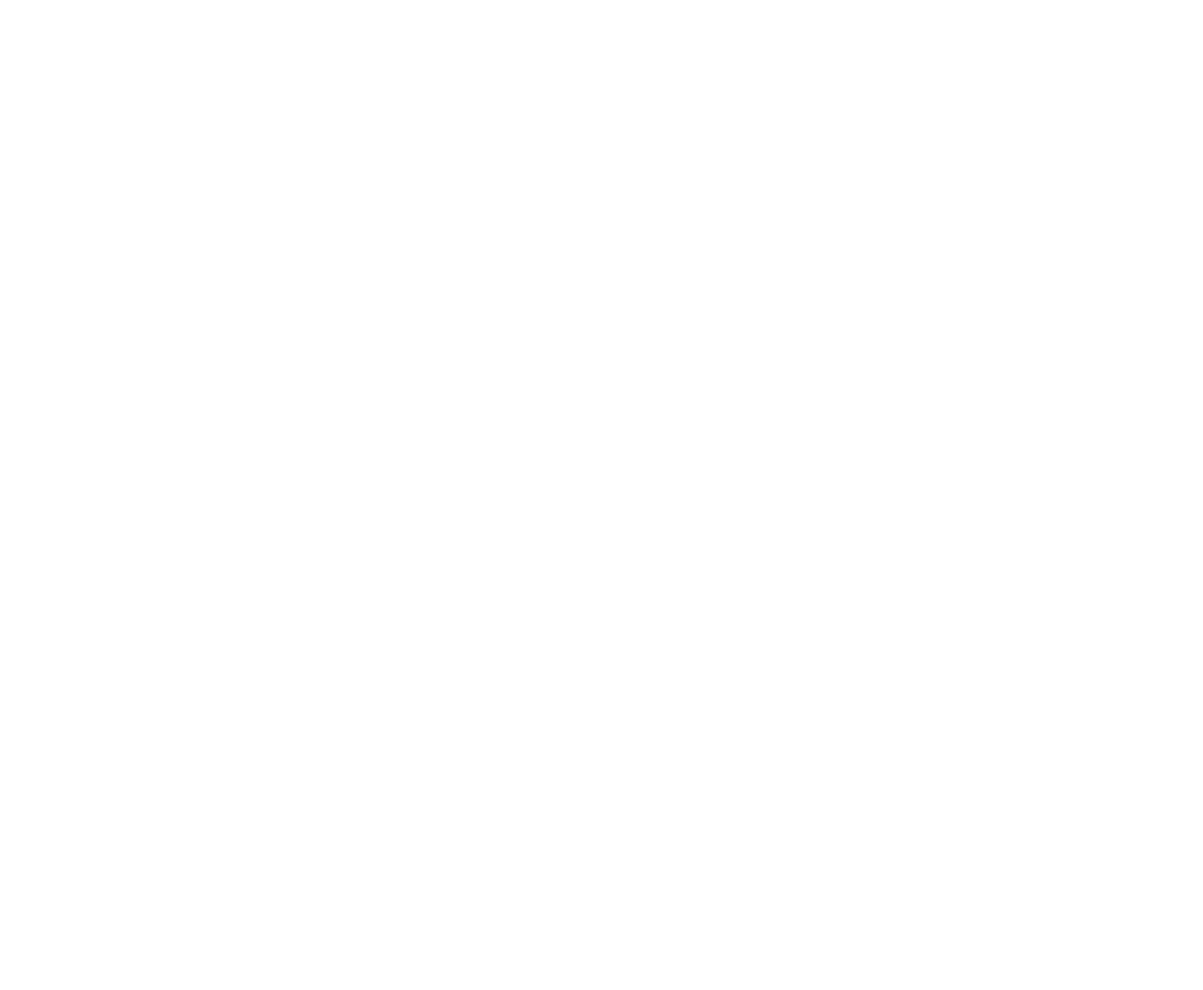
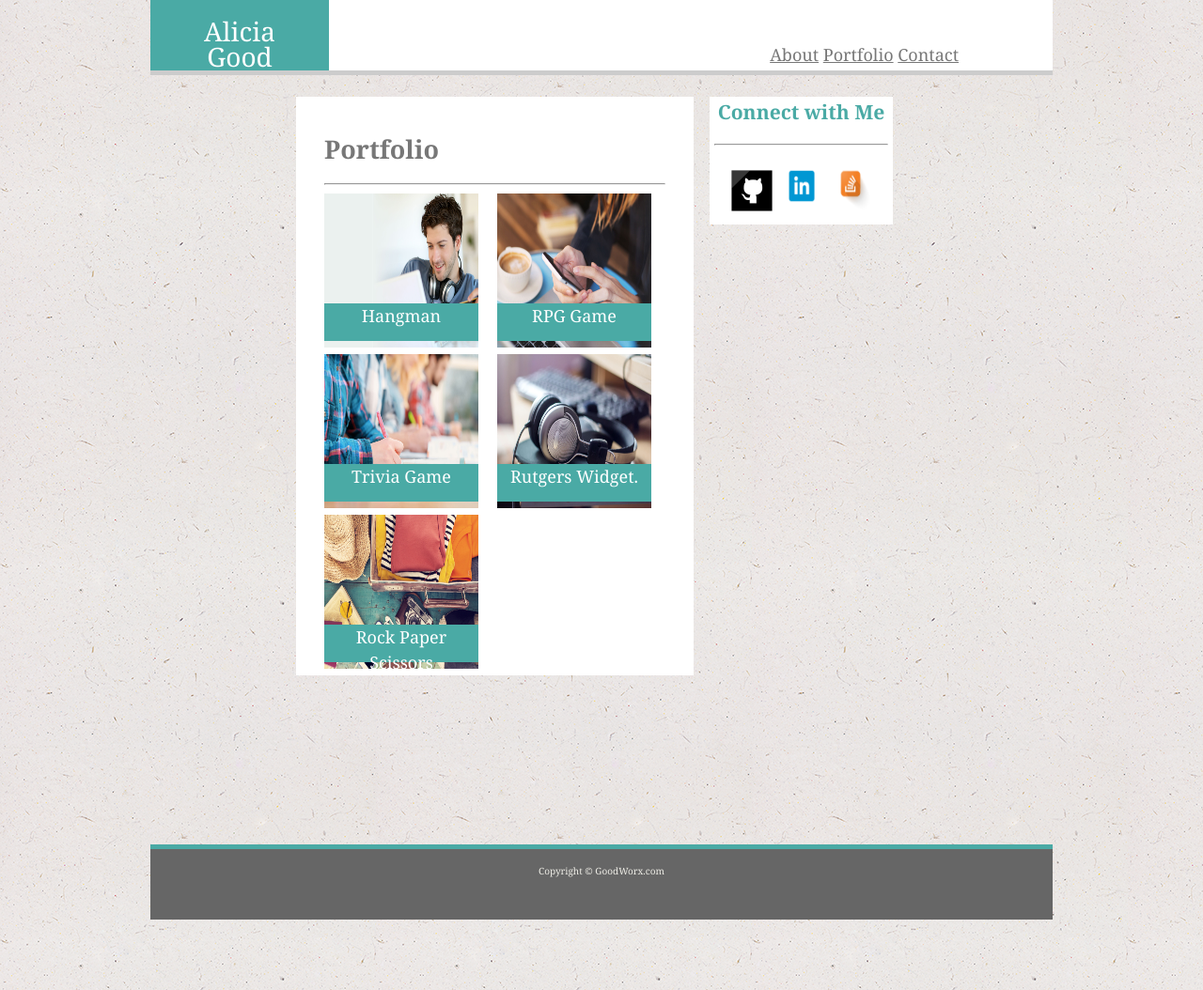
Before and after one commit to adgood100/Basic-Portfolio, a plain HTML site: page portfolio.html in a window 1280 px wide. Shown: the whole page at 94% size. Before the commit the page ends 800 px from the top, so only its background shows below. Drawn offline with Linux system fonts and the light colour scheme.

Commit message:
Updated all Homework 1 pages for recommended assignent Tuesday July 25 2017

```diff
--- /dev/null
+++ b/assets/css/connectme3.css
@@ -0,0 +1,21 @@
+#connectwithme {
+	overflow: auto;
+	clear: both;
+	box-sizing: border-box;
+	position: relative;
+	bottom: 660px;
+	right: -440px;
+	background-color: #ffffff;
+	width: 30%;
+	color: #4aaaa5;
+	padding: 5px;
+	text-align: center;
+	font-size: 18px;
+}
+
+#letsgetsocial {
+	display: inline;
+	text-align: center;
+	margin: 0px;
+	padding: 0px;
+}
--- a/assets/css/style.css
+++ b/assets/css/style.css
@@ -128,29 +128,105 @@ input[type=submit] {
 	height: 35px;
 	font-size: 18px;
 }
-/*
-#connectwithme {
+
+.r1-column1 {
+	overflow: auto;
+	clear: both;
+	box-sizing: border-box;
+	float: left;
+	width: 48%;
+	margin-right: 10px;
+}
+
+.r1-column2 {
+	float: left;
+	width: 48%;
+	margin: 0;
+}
+
+.r2-column1 {
+	overflow: auto;
+	clear: both;
+	box-sizing: border-box;
+	float: left;
+	width: 48%;
+	margin-right: 10px;
+}
+
+.r2-column2 {
+	float: left;
+	width: 48%;
+	margin: 0;
+}
+
+
+#this-block-image1 {
 	overflow: auto;
 	clear: both;
 	box-sizing: border-box;
 	position: relative;
-	bottom: 458px;
-	right: -440px;
-	background-color: #ffffff;
-	width: 30%;
-	color: #4aaaa5;
-	padding: 5px;
-	text-align: center;
-	font-size: 18px;
 }
 
-#letsgetsocial {
-	display: inline;
+#this-block-blurb1 {
+	position: absolute;
+	top: 117px; */
+}
+
+#this-block-image2 {
+	overflow: auto;
+	clear: both;
+	box-sizing: border-box;
+	position: relative;
+}
+
+#this-block-blurb2 {
+	position: absolute;
+	top: 117px; */
+}
+
+#this-block-image3 {
+	overflow: auto;
+	clear: both;
+	box-sizing: border-box;
+	position: relative;
+}
+
+#this-block-blurb3 {
+	position: absolute;
+	top: 117px; */
+}
+
+#this-block-image4 {
+	overflow: auto;
+	clear: both;
+	box-sizing: border-box;
+	position: relative;
+}
+
+#this-block-blurb4 {
+	position: absolute;
+	top: 117px; */
+}
+
+#this-block-image5 {
+	overflow: auto;
+	clear: both;
+	box-sizing: border-box;
+	position: relative;
+}
+
+#this-block-blurb5 {
+	position: absolute;
+	top: 117px; */
+}
+
+.this-blurb-inner {
+	background-color: #4aaaa5;
 	text-align: center;
-	margin: 0px;
-	padding: 0px;
+	color: #ffffff;
+	width: 164px;
+	height: 40px;
 }
-*/
 #footer-info {
 	overflow: auto;
 	clear: both;
--- a/portfolio.html
+++ b/portfolio.html
@@ -0,0 +1,173 @@
+<!DOCTYPE html>
+<html lang="en">
+<head>
+	<meta charset="UTF-8">
+
+		<title>GoodWorx Homework Assignment 1 - Portfolio</title>
+
+	<!-- Linking CSS -->
+	<link rel="stylesheet" type="text/css" href="assets/css/style.css">
+	<link rel="stylesheet" type="text/css" href="assets/css/connectme3.css">
+
+</head>
+<body>
+
+
+<div class="container">
+	<header>
+	   <p id="head0">Alicia Good</p>
+	   <p id="head1">
+		   <ul>
+				<li>
+					<a href="#">About</a>
+				</li>
+					<a href="#">Portfolio</a>
+				<li>
+					<a href="#">Contact</a>
+				</li>
+				<li>
+					<a>
+					</a>
+				</li>
+		   </ul>
+	   </p>
+	</header>
+
+	<section id="main-section">
+		<section id="main-bio">
+			<h2>Portfolio</h2>
+			<hr>
+<!-- BGN Portfolio-->
+
+		<section class="sectioned section-white">
+			<div class="portfolio">
+
+				<div id="row1">
+					<div class="r1-column1">
+
+						<div class="this-block-inner">
+							<div id="this-block-image1">
+								<a href="#"><img src="assets/images/hangman.jpg" alt="Hangman" style="width:164px; height: 164px;"></a>
+							<!-- </div> -->
+							<div id="this-block-blurb1">
+								<div class="this-blurb-inner">
+									<span>Hangman</span>
+								</div>
+							</div>
+							</div>
+						</div>
+					</div>
+
+					<div class="r1-column2">
+
+						<div class="this-block-inner">
+							<div id="this-block-image2">
+
+								<a href="#"><img src="assets/images/rpggame.jpg" alt="RPG Game" style="width:164px; height: 164px;"></a>
+
+							<!-- </div> -->
+							<div id="this-block-blurb2">
+								<div class="this-blurb-inner">
+									<span>RPG Game</span>
+								</div>
+							</div>
+							</div>
+						</div>
+					</div>
+
+				</div> <!-- row 1 -->
+
+				<div id="row2">
+					<div class="r2-column1">
+
+						<div class="this-block-inner">
+							<div id="this-block-image3">
+
+								<a href="#"><img src="assets/images/triviagame.jpg" alt="Trivia Game" style="width:164px; height: 164px;"></a>
+
+							<!-- </div> -->
+							<div id="this-block-blurb3">
+								<div class="this-blurb-inner">
+									<span>Trivia Game</span>
+								</div>
+							</div>
+							</div>
+						</div>
+
+					</div>
+					<div class="r2-column2">
+
+						<div class="this-block-inner">
+							<div id="this-block-image4">
+
+								<a href="#"><img src="assets/images/rutgersinfowidget.jpg" alt="Rutgers Info Widget" style="width:164px; height: 164px;"></a>
+
+							<!-- </div> -->
+							<div id="this-block-blurb4">
+								<div class="this-blurb-inner">
+									<span>Rutgers Widget.</span>
+								</div>
+							</div>
+							</div>
+						</div>
+
+					</div>
+				</div>  <!-- row2 -->
+
+				<div id="row3">
+					<div class="r3-column1">
+
+						<div class="this-block-inner">
+							<div id="this-block-image5">
+
+								<a href="#"><img src="assets/images/rockpaperscissor.jpg" alt="Rock Paper Scissors" style="width:164px; height: 164px;"></a>
+
+							<!-- </div> -->
+							<div id="this-block-blurb5">
+								<div class="this-blurb-inner">
+									<span>Rock Paper Scissors</span>
+								</div>
+							</div>
+							</div>
+						</div>
+
+					</div>
+				</div>  <!-- row3 -->
+			</div>
+		</section>
+
+
+<!-- END Portfolio -->
+		</section>
+
+		<section id="connectwithme">
+			<h3>Connect with Me</h3>
+			<hr>
+				<ul id="letsgetsocial">
+					<li>
+						<a>
+							<img src="assets/images/github.png" width="48" height="48">
+						</a>
+					</li>
+					<li>
+						<a>
+							<img src="assets/images/linkedin.png" width="48" height="58">
+						</a>
+					</li>
+					<li>
+						<a>
+							<img src="assets/images/stackoverflow.png" width="48" height="63">
+						</a>
+					</li>
+				</ul>
+		</section>
+	</section>
+
+	<section id="footer-info">
+		<p>Copyright &copy; GoodWorx.com</p>
+	</section>
+
+</div>
+
+</body>
+</html>
```
Also changed, not shown: assets/images/hangman.jpg (added), assets/images/rockpaperscissor.jpg (added), assets/images/rpggame.jpg (added), assets/images/rutgersinfowidget.jpg (added), assets/images/triviagame.jpg (added).
